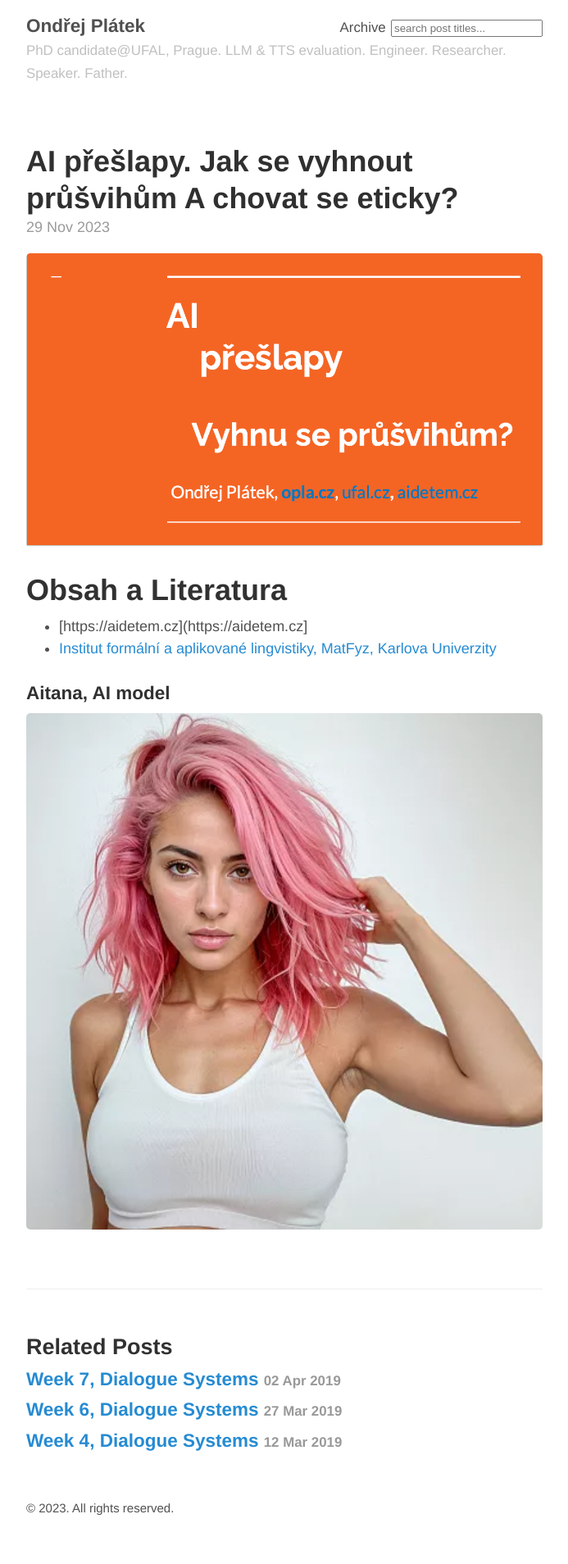
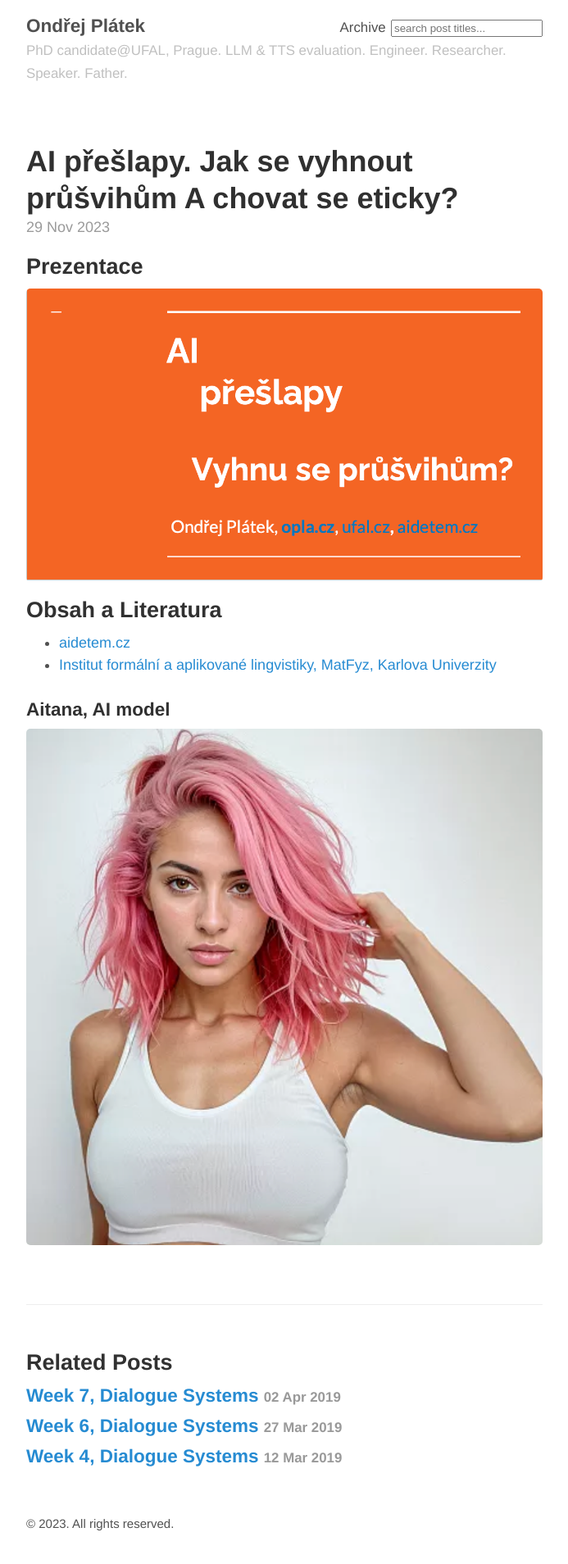
Before and after one commit to oplatek/oplatek.github.io, a Jekyll site: the page built from _posts/2023-11-29-ai-etika.md, in a window 1280 px wide. Shown: the whole page at 82% size, without its empty margins (293-986 px from the left). Built offline with Jekyll 4.4.1, drawn with Linux system fonts in a browser that asks for light colours.

Commit message:
reformat

```diff
--- a/_posts/2023-11-29-ai-etika.md
+++ b/_posts/2023-11-29-ai-etika.md
@@ -7,11 +7,12 @@ tags: Přednáška, čeština, AI, etika, ethics
 
 
 
+## Prezentace
 [![See Slides]({{ site.baseurl }}/public/2023-11-29-ai-etika-first-slide.png "Slajdy k přednášce AI
 přešlapy.")](https://docs.google.com/presentation/d/1NRZ860g7AUce9xL1XpDucEhnPBFc1y6Ei6hj8gUy8o8/edit?usp=sharing)
 
-# Obsah a Literatura
-- [https://aidetem.cz](https://aidetem.cz]
+## Obsah a Literatura
+- [aidetem.cz](https://aidetem.cz)
 - [Institut formální a aplikované lingvistiky, MatFyz, Karlova Univerzity](https://ufal.mff.cuni.cz/)
 
 ### Aitana, AI model
```
